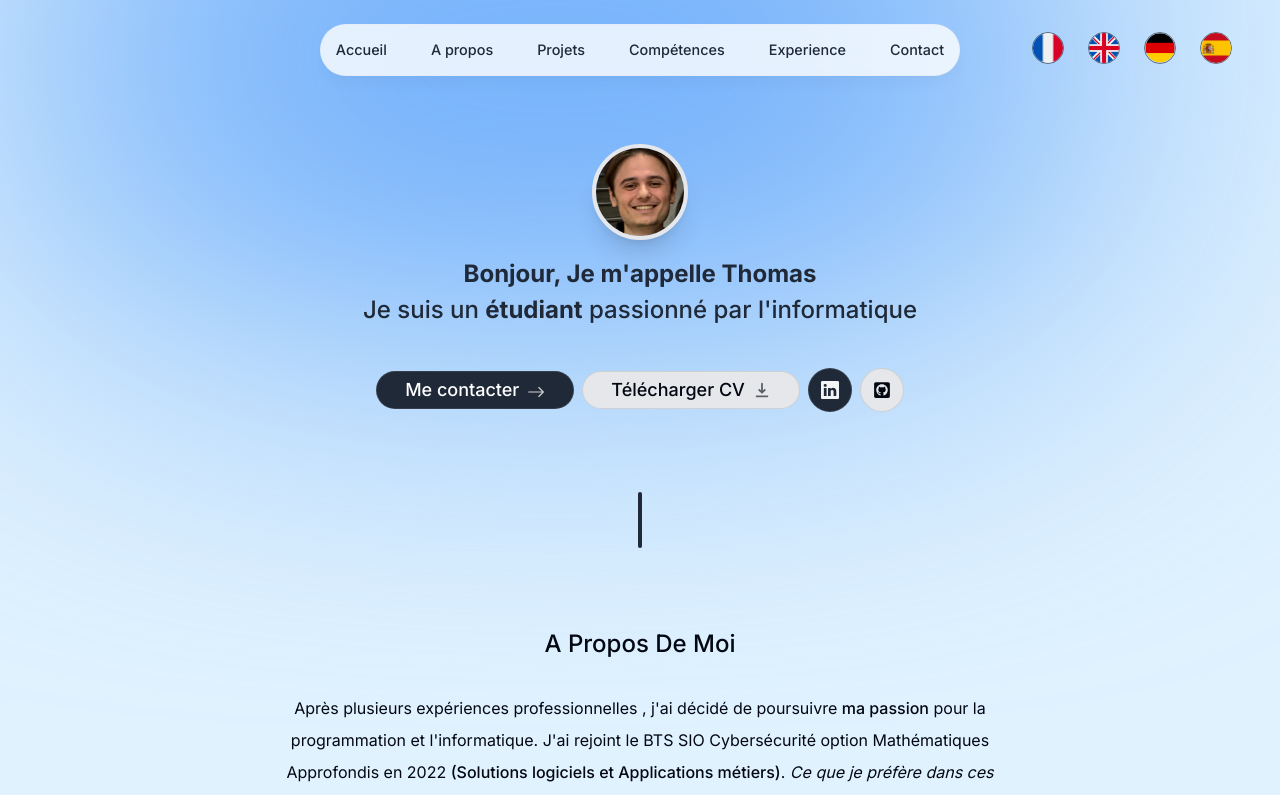
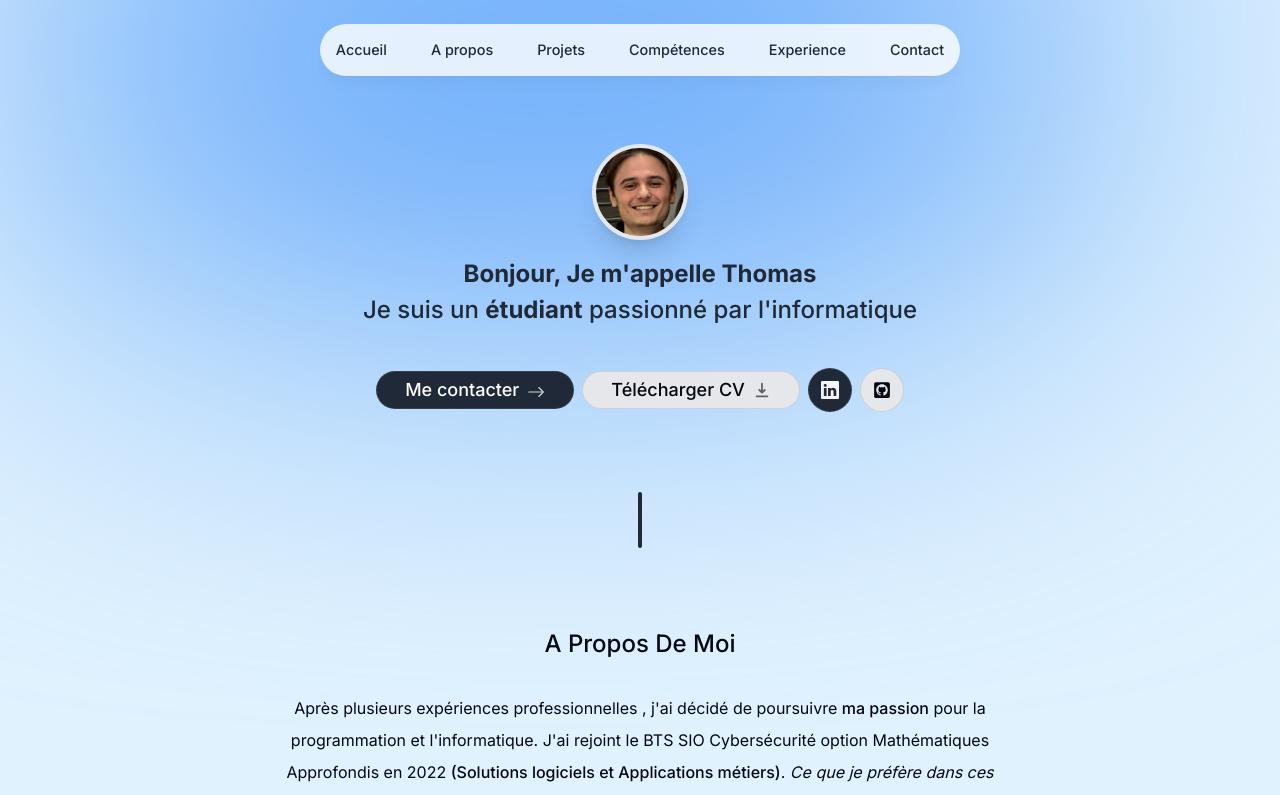
Before and after one commit to zalixzy/portfolio, a Next.js app: page / in a window 1280 px wide. Shown: the top 795 px of the page. Built offline with nearby package versions, Linux system fonts and the light colour scheme; no server answers.

Commit message:
mise en commentaire layout du langageselector

```diff
--- a/app/layout.tsx
+++ b/app/layout.tsx
@@ -35,7 +35,7 @@ export default function RootLayout({
         <div className="bg-blue-400  absolute bottom-[-0.5rem] left-[-35rem] h-[10rem]
         w-[50rem] -z-10 rounded-full blur-[10rem] sm:w-[68.75rem] md:left-[-33rem] lg:left[-28rem]
         xl:left-[-15rem] 2xl:left-[8rem]"></div>
-        <LanguageSelector/>
+        {/* <LanguageSelector/> */}
         <Header/>
         {children}
         <Footer/>
```
